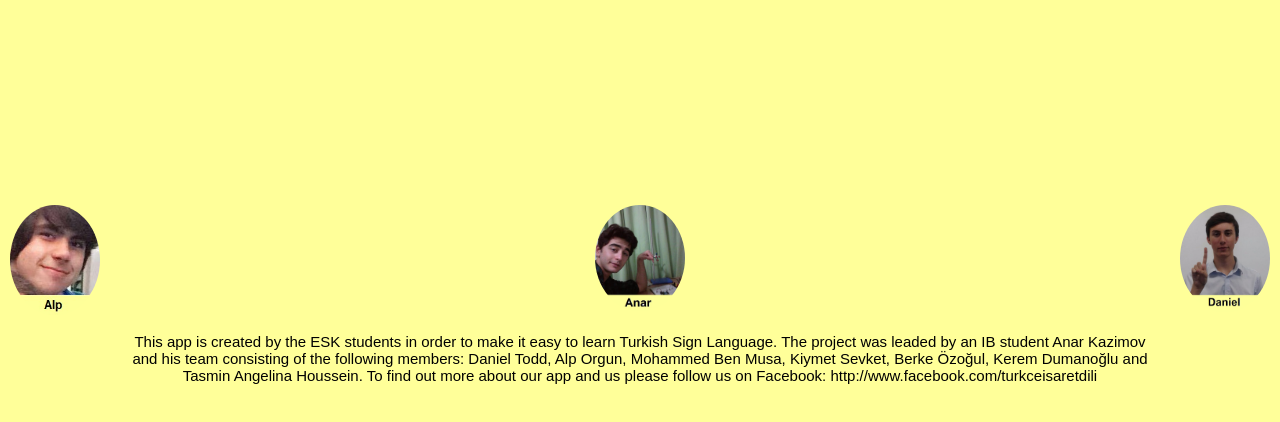
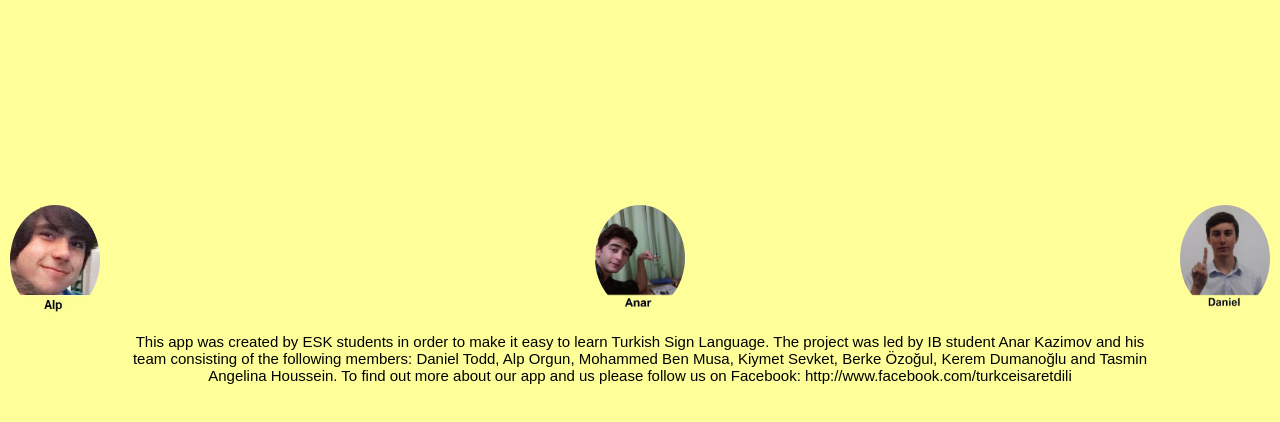
Before and after one commit to THE-ENGLISH-SCHOOL-OF-KYRENIA/TSL, a website: page www/EnglishBranch/about_us.html in a window 1280 px wide. Shown: the part 80-502 px from the top of the page. Drawn offline with Linux system fonts and the light colour scheme.

Commit message:
Minor fixes and issues
1) fix: grammar corrections on the about_us.html page
2) issue: love heart image on weather.html, needs to be replaced with
another type of weather (maybe fog)

```diff
--- a/www/EnglishBranch/about_us.html
+++ b/www/EnglishBranch/about_us.html
@@ -57,7 +57,7 @@
   </div>
   <br>
 
-  <div id="main_text">This app is created by the ESK students in order to make it easy to learn Turkish Sign Language. The project was leaded by an IB student Anar Kazimov and his team consisting of the following members: Daniel Todd, Alp Orgun, Mohammed Ben Musa, Kiymet Sevket, Berke Özoğul, Kerem Dumanoğlu and Tasmin Angelina Houssein. To find out more about our app and us please follow us on Facebook: <a onclick="navigator.app.loadUrl('http://www.facebook.com/turkceisaretdili', { openExternal:true });">http://www.facebook.com/turkceisaretdili</a>
+  <div id="main_text">This app was created by ESK students in order to make it easy to learn Turkish Sign Language. The project was led by IB student Anar Kazimov and his team consisting of the following members: Daniel Todd, Alp Orgun, Mohammed Ben Musa, Kiymet Sevket, Berke Özoğul, Kerem Dumanoğlu and Tasmin Angelina Houssein. To find out more about our app and us please follow us on Facebook: <a onclick="navigator.app.loadUrl('http://www.facebook.com/turkceisaretdili', { openExternal:true });">http://www.facebook.com/turkceisaretdili</a>
   </div>
 
   </td>
```
Also changed, not shown: www/EnglishBranch/basics/weather.html (+2 -2 lines).
